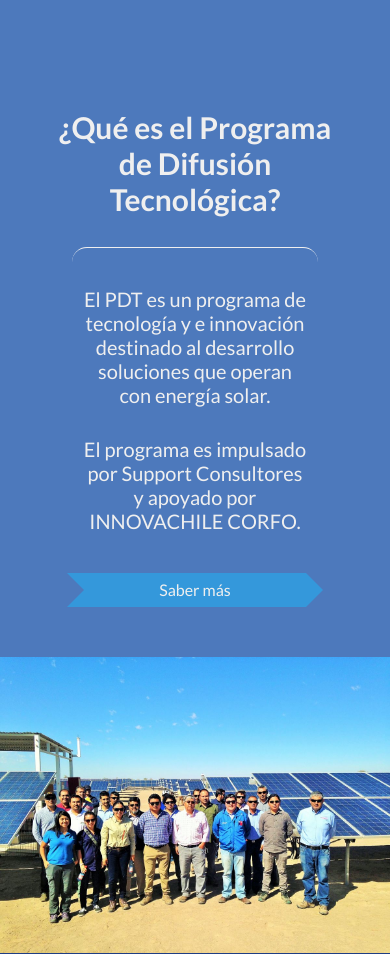
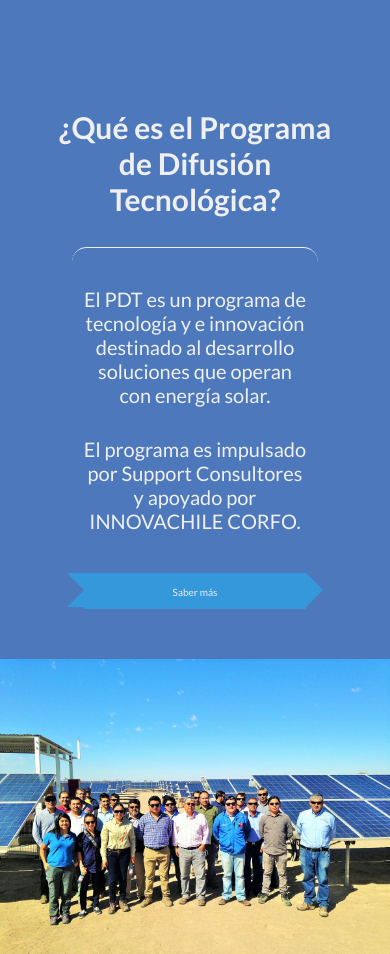
Before and after one commit to SeedPot/pdt, a PHP site: page / in a window 390 px wide. Shown: the part 845-1799 px from the top of the page. Run offline with PHP 8.4, Linux system fonts and the light colour scheme.

Commit message:
Correccion 2

```diff
--- a/public/css/styles.css
+++ b/public/css/styles.css
@@ -198,7 +198,6 @@
 
 aside {
   margin: 20px 0;
-  font-size: 20px;
   line-height: 34px;
   position: relative;
   cursor: pointer;
@@ -226,9 +225,12 @@ aside {
       border-color: transparent #3498DB;
       right: -17px; }
 
+.aside-text {
+  font-size: 20px; }
+
 @media (max-width: 826px) {
-  aside {
-    font-size: 16px; } }
+  .aside-text {
+    font-size: 10px; } }
 
 .act-seccion {
   width: 100%;
--- a/public/index.html
+++ b/public/index.html
@@ -100,7 +100,7 @@
                         </p>
                     </div>
                     <div class="col-xs-10 col-sm-6 col-md-6 col-lg-6">
-                        <aside class="arrow">Saber más</aside>
+                        <aside class="arrow"><span class="aside-text">Saber más</span></aside>
                     </div>
                 </div>
 
```
Also changed, not shown: src/sass/_seccion1.scss (+6 -3 lines).
